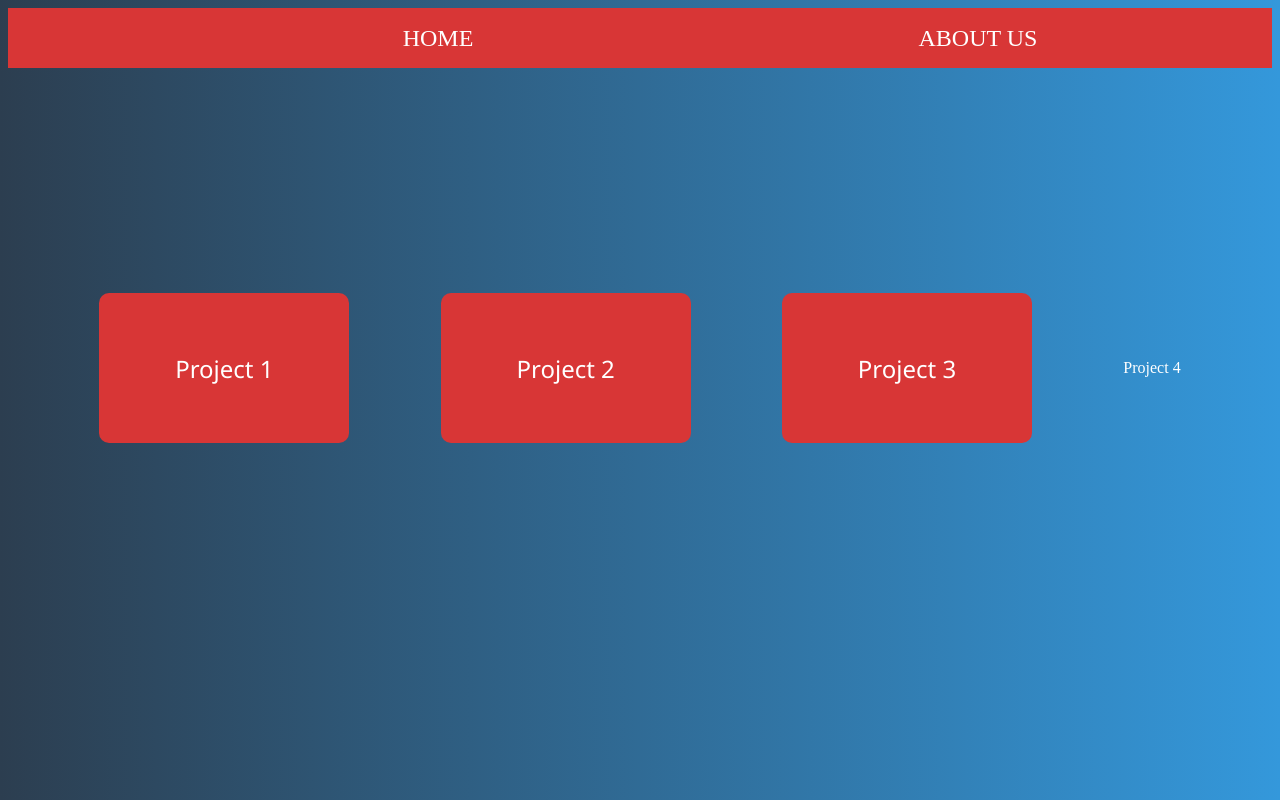
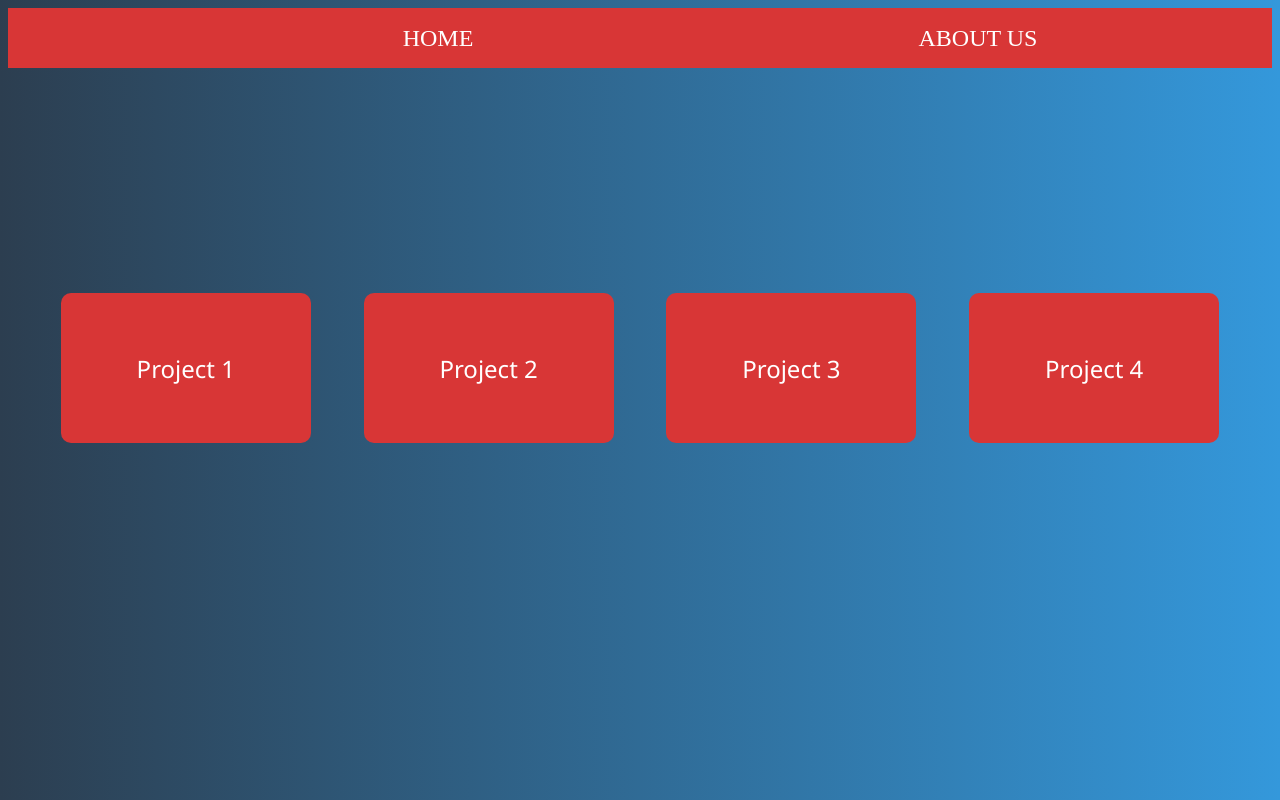
Before and after one commit to Parikshit-bisht/3-Simple-JS-projects, a plain HTML site: page jsproject/index.html in a window 1280 px wide. Drawn offline with Linux system fonts and the light colour scheme.

Commit message:
Update index.css

```diff
--- a/jsproject/index.css
+++ b/jsproject/index.css
@@ -82,4 +82,19 @@ width: 250px;
  align-items: center;
  justify-content: center;
  border-radius: 10px;
+
 }
+
+.box4{
+height:150px;
+width: 250px;
+/*border: 2px solid black;*/
+    background-color: rgb(216, 54, 54);
+    font-family: 'Segoe UI', Tahoma, Geneva, Verdana, sans-serif;
+     color: white;
+ font-size: 24px;
+ display: flex;
+ align-items: center;
+ justify-content: center;
+ border-radius: 10px;
+}
```
